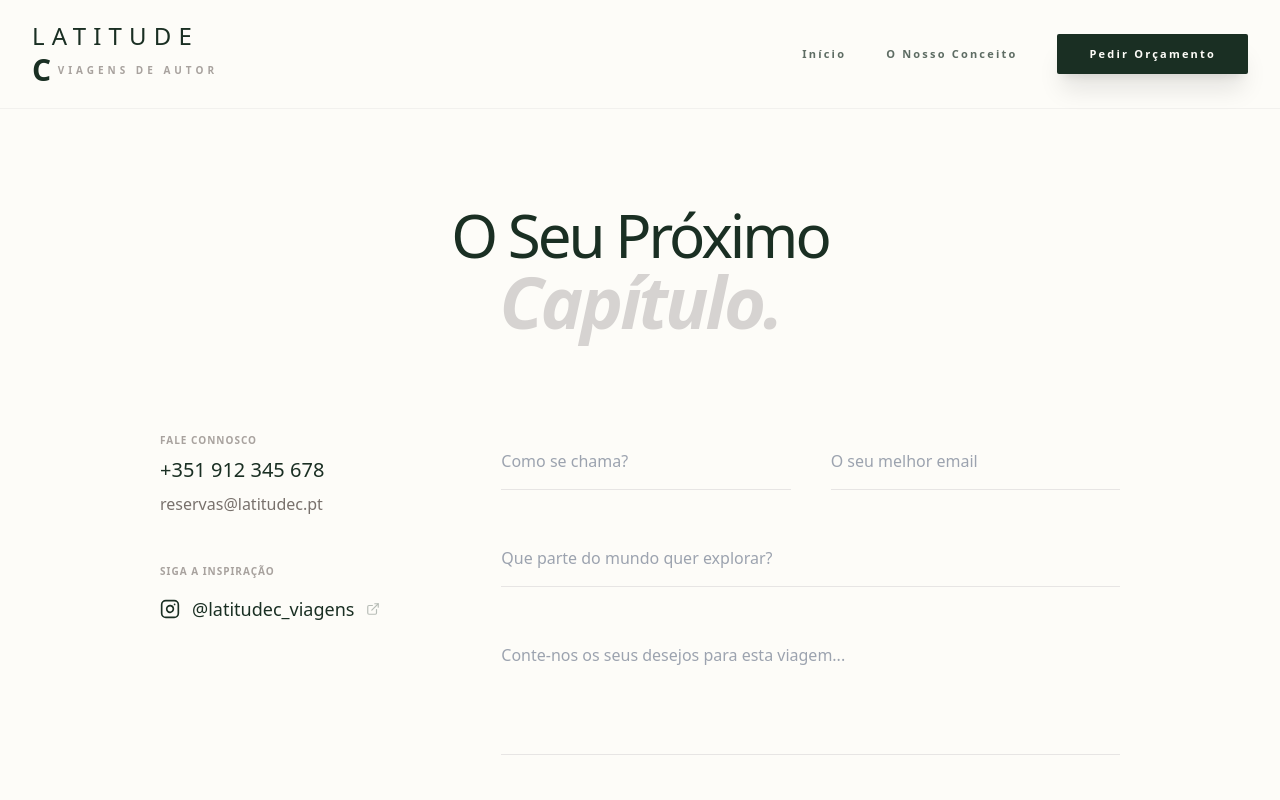
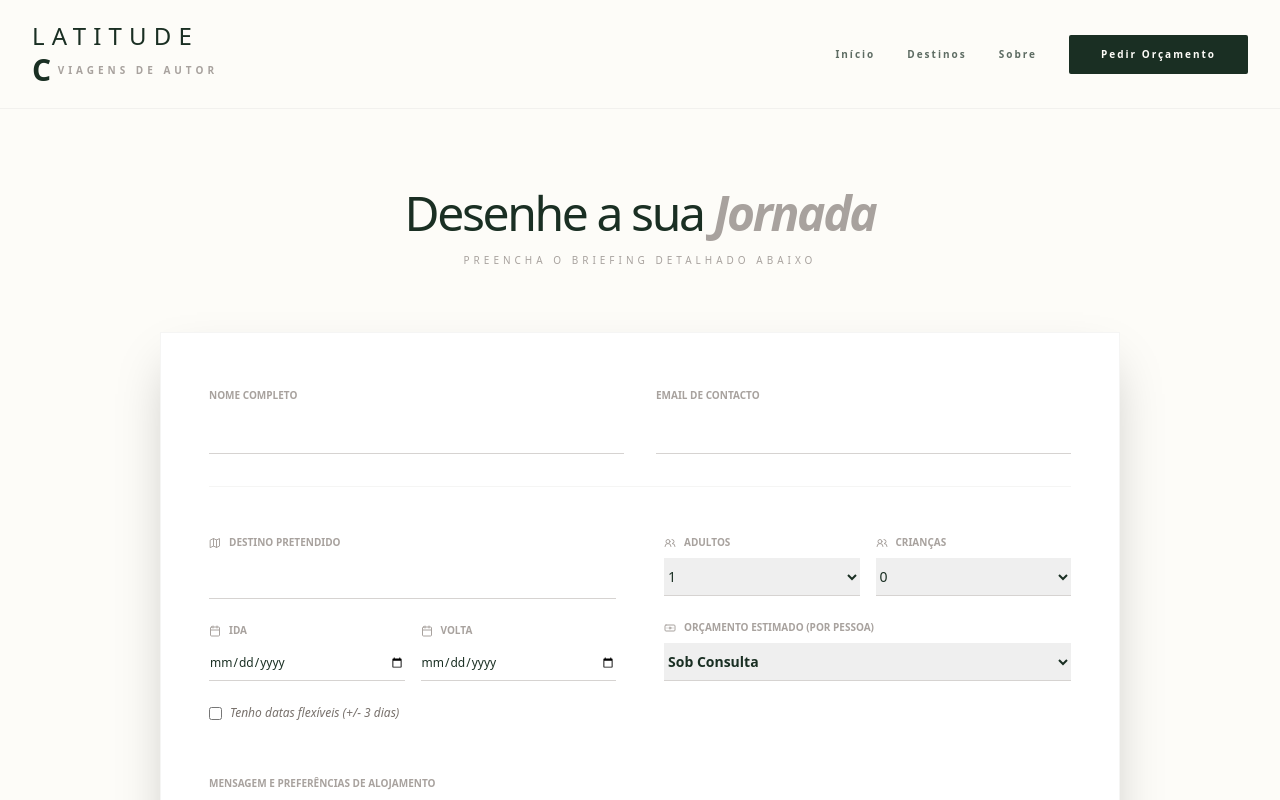
Before and after one commit to mondegobike/AgenciaViagem, a React (Vite) app: page / in a window 1280 px wide. Both pictures are taken after a click on the button "Pedir Orçamento". Shown: the top 800 px of the page. Built offline with nearby package versions, Linux system fonts and the light colour scheme.

Commit message:
Update App.jsx

```diff
--- a/src/App.jsx
+++ b/src/App.jsx
@@ -1,22 +1,36 @@
 import React, { useState, useEffect } from 'react';
-import { Compass, Phone, Mail, Instagram, Star, Send, Globe, Map, ChevronRight, Users, ExternalLink, ShieldCheck, Camera, Quote } from 'lucide-react';
+import { Compass, Phone, Mail, Instagram, Star, Send, Globe, Map, ChevronRight, Users, ExternalLink, ShieldCheck, Camera, Quote, Calendar, Users2, Banknote, CheckCircle2 } from 'lucide-react';
 
 function App() {
   const [page, setPage] = useState('home');
-  const [formData, setFormData] = useState({ nome: '', email: '', destino: '', mensagem: '' });
+  const [formData, setFormData] = useState({
+    nome: '', email: '', destino: '',
+    inicio: '', fim: '', flexivel: false,
+    adultos: '2', criancas: '0',
+    budget: 'Sob Consulta', mensagem: ''
+  });
 
   const instagramUrl = "https://www.instagram.com/latitudec_viagens/";
 
-  useEffect(() => {
-    window.scrollTo(0, 0);
-  }, [page]);
+  useEffect(() => { window.scrollTo(0, 0); }, [page]);
 
   const handleFormSubmit = (e) => {
     e.preventDefault();
-    alert(`Mensagem recebida! Analisaremos o seu roteiro em breve.`);
+    // Lógica de Backend: Construir o corpo do email
+    const subject = encodeURIComponent(`Novo Pedido de Orçamento: ${formData.destino} - ${formData.nome}`);
+    const body = encodeURIComponent(`
+Nome: ${formData.nome}
+Email: ${formData.email}
+Destino: ${formData.destino}
+Datas: ${formData.inicio} a ${formData.fim} (Flexível: ${formData.flexivel ? 'Sim' : 'Não'})
+Viajantes: ${formData.adultos} Adultos, ${formData.criancas} Crianças
+Budget Estimado: ${formData.budget}
+Mensagem: ${formData.mensagem}
+    `);
+
+    window.location.href = `mailto:reservas@latitudec.pt?subject=${subject}&body=${body}`;
   };
 
-  // --- COMPONENTE NAVBAR ---
   const Navbar = () => (
     <nav className="bg-[#FDFCF8]/95 backdrop-blur-md sticky top-0 z-50 border-b border-stone-200/50">
       <div className="max-w-7xl mx-auto px-8 py-5 flex justify-between items-center">
@@ -27,157 +41,162 @@ function App() {
             <span className="ml-2 text-[10px] tracking-[0.4em] font-bold text-stone-400 uppercase">Viagens de Autor</span>
           </div>
         </div>
-        <div className="hidden md:flex items-center gap-10 text-[11px] font-bold uppercase tracking-[0.2em] text-[#1A2F23]/70">
-          <button onClick={() => setPage('home')} className={page === 'home' ? 'text-[#1A2F23] border-b border-[#1A2F23]' : 'hover:text-[#1A2F23]'}>Início</button>
-          <button onClick={() => setPage('quem-somos')} className={page === 'quem-somos' ? 'text-[#1A2F23] border-b border-[#1A2F23]' : 'hover:text-[#1A2F23]'}>O Nosso Conceito</button>
-          <button onClick={() => setPage('contacto')} className="bg-[#1A2F23] text-[#FDFCF8] px-8 py-3 rounded-sm hover:scale-105 transition-all duration-300 shadow-xl">Pedir Orçamento</button>
+        <div className="hidden md:flex items-center gap-8 text-[10px] font-bold uppercase tracking-[0.2em] text-[#1A2F23]/70">
+          <button onClick={() => setPage('home')} className={page === 'home' ? 'text-[#1A2F23] border-b-2 border-[#1A2F23]' : ''}>Início</button>
+          <button onClick={() => setPage('destinos')} className={page === 'destinos' ? 'text-[#1A2F23] border-b-2 border-[#1A2F23]' : ''}>Destinos</button>
+          <button onClick={() => setPage('quem-somos')} className={page === 'quem-somos' ? 'text-[#1A2F23] border-b-2 border-[#1A2F23]' : ''}>Sobre</button>
+          <button onClick={() => setPage('contacto')} className="bg-[#1A2F23] text-[#FDFCF8] px-8 py-3 rounded-sm hover:bg-black transition-all">Pedir Orçamento</button>
         </div>
       </div>
     </nav>
   );
 
   return (
-    <div className="min-h-screen bg-[#FDFCF8] font-sans text-[#1A2F23] selection:bg-[#1A2F23] selection:text-white">
+    <div className="min-h-screen bg-[#FDFCF8] font-sans text-[#1A2F23]">
       <Navbar />
 
-      {/* --- PÁGINA HOME --- */}
+      {/* PÁGINA HOME */}
       {page === 'home' && (
-        <div className="animate-in fade-in duration-1000">
-          {/* HERO */}
-          <header className="relative h-[90vh] flex items-center justify-center text-center px-6">
+        <div className="animate-in fade-in duration-700">
+          <header className="relative h-[85vh] flex items-center justify-center text-center px-6">
             <div className="absolute inset-0 z-0">
-              <img src="https://images.unsplash.com/photo-1473448912268-2022ce9509d8?q=80&w=2000" className="w-full h-full object-cover brightness-[0.75]" alt="Nature" />
-              <div className="absolute inset-0 bg-gradient-to-t from-[#FDFCF8] via-transparent to-transparent opacity-40" />
+              <img src="https://images.unsplash.com/photo-1504280390367-361c6d9f38f4?q=80&w=2000" className="w-full h-full object-cover brightness-[0.7]" alt="Hero" />
             </div>
-            <div className="relative z-10 max-w-5xl">
-              <span className="text-[10px] font-bold uppercase tracking-[0.5em] text-[#FDFCF8] mb-6 block">Premium Travel Experience</span>
-              <h1 className="text-6xl md:text-9xl font-light text-[#FDFCF8] mb-8 tracking-tighter leading-none">Descubra o <br /><span className="font-bold italic">Inexplorado.</span></h1>
-              <button onClick={() => setPage('contacto')} className="bg-[#FDFCF8] text-[#1A2F23] px-16 py-6 rounded-sm font-bold text-xs uppercase tracking-[0.3em] hover:bg-[#1A2F23] hover:text-[#FDFCF8] transition-all duration-500 shadow-2xl">Explorar Roteiros</button>
+            <div className="relative z-10 max-w-4xl">
+              <h1 className="text-5xl md:text-8xl font-light text-[#FDFCF8] mb-6 tracking-tight">Onde a alma <br /><span className="font-bold italic">se encontra.</span></h1>
+              <button onClick={() => setPage('destinos')} className="bg-[#FDFCF8] text-[#1A2F23] px-12 py-5 rounded-sm font-bold text-xs uppercase tracking-widest hover:bg-[#1A2F23] hover:text-[#FDFCF8] transition-all">Descobrir Roteiros</button>
             </div>
           </header>
-
-          {/* SECÇÃO DESTINOS DESTAQUE */}
-          <section className="py-32 px-8 max-w-7xl mx-auto">
-            <div className="flex flex-col md:flex-row justify-between items-end mb-16 gap-6">
-              <h2 className="text-4xl font-light tracking-tighter leading-none">Destinos com <br /><span className="font-bold italic text-stone-400">Curadoria Latitude C.</span></h2>
-              <p className="max-w-xs text-stone-500 text-sm font-light leading-relaxed">Seleccionamos lugares onde a alma do destino se mantém intacta.</p>
-            </div>
-            <div className="grid md:grid-cols-3 gap-8">
-              {[
-                { name: 'Islândia', img: 'https://images.unsplash.com/photo-1476610182048-b716b8518aae?q=80&w=800', desc: 'Fogo e Gelo' },
-                { name: 'Namíbia', img: 'https://images.unsplash.com/photo-1516426122078-c23e76319801?q=80&w=800', desc: 'Deserto Infinito' },
-                { name: 'Butão', img: 'https://images.unsplash.com/photo-1524491991490-a30953e1c7c5?q=80&w=800', desc: 'O Reino da Felicidade' }
-              ].map((dest, i) => (
-                <div key={i} className="group relative h-[500px] overflow-hidden cursor-pointer">
-                  <img src={dest.img} className="w-full h-full object-cover grayscale group-hover:grayscale-0 group-hover:scale-110 transition-all duration-1000" alt={dest.name} />
-                  <div className="absolute inset-0 bg-gradient-to-t from-[#1A2F23]/80 to-transparent flex flex-col justify-end p-8 text-[#FDFCF8]">
-                    <span className="text-[10px] uppercase tracking-widest opacity-60 mb-2">{dest.desc}</span>
-                    <h4 className="text-3xl font-bold tracking-tighter">{dest.name}</h4>
-                  </div>
-                </div>
-              ))}
-            </div>
-          </section>
-
-          {/* TESTEMUNHOS ESTILO MAGAZINE */}
-          <section className="bg-stone-100 py-32 px-8">
-            <div className="max-w-4xl mx-auto text-center space-y-12">
-              <Quote className="mx-auto h-12 w-12 text-[#1A2F23]/10" />
-              <p className="text-3xl md:text-5xl font-light italic text-stone-600 leading-tight">
-                "Uma viagem que mudou a nossa perspetiva sobre o mundo. O detalhe do roteiro foi simplesmente impecável."
-              </p>
-              <div className="flex flex-col items-center">
-                <div className="w-12 h-[1px] bg-stone-400 mb-4" />
-                <span className="text-xs font-bold uppercase tracking-[0.4em]">Família Martins, Exp. Namíbia</span>
-              </div>
-            </div>
-          </section>
         </div>
       )}
 
-      {/* --- PÁGINA QUEM SOMOS --- */}
-      {page === 'quem-somos' && (
-        <section className="py-24 px-8 max-w-6xl mx-auto animate-in fade-in slide-in-from-bottom-4">
-          <div className="grid md:grid-cols-2 gap-20 items-center">
-            <div className="space-y-10">
-              <h2 className="text-6xl font-light tracking-tighter leading-none">Mais que uma Agência, <br /><span className="font-bold italic">Uma Bússola.</span></h2>
-              <div className="space-y-6 text-stone-600 font-light text-lg leading-relaxed">
-                <p>A Latitude C nasceu da necessidade de viajantes que, como nós, já não se satisfazem com pacotes turísticos de catálogo.</p>
-                <p>O nosso trabalho é a <strong>Travel Curatorship</strong>: filtramos o mundo para lhe entregar apenas o que é autêntico, seguro e memorável.</p>
+      {/* PÁGINA DESTINOS */}
+      {page === 'destinos' && (
+        <section className="py-24 px-8 max-w-7xl mx-auto animate-in slide-in-from-bottom-4">
+          <h2 className="text-5xl font-light mb-16 tracking-tighter text-center">Roteiros de <span className="font-bold italic text-stone-400">Autor</span></h2>
+          <div className="grid md:grid-cols-2 gap-12">
+            {[
+              { title: 'Safari Privado Namíbia', price: 'Desde 4.500€', img: 'https://images.unsplash.com/photo-1516426122078-c23e76319801?q=80&w=1000' },
+              { title: 'Expedição Ártica Islândia', price: 'Desde 3.200€', img: 'https://images.unsplash.com/photo-1476610182048-b716b8518aae?q=80&w=1000' }
+            ].map((d, i) => (
+              <div key={i} className="group cursor-pointer">
+                <div className="relative h-96 overflow-hidden mb-6">
+                  <img src={d.img} className="w-full h-full object-cover group-hover:scale-105 transition-transform duration-700" alt={d.title} />
+                  <div className="absolute top-4 right-4 bg-white/90 px-4 py-2 text-[10px] font-bold uppercase tracking-widest">{d.price}</div>
+                </div>
+                <h3 className="text-2xl font-bold tracking-tighter mb-2">{d.title}</h3>
+                <button onClick={() => setPage('contacto')} className="text-xs font-bold uppercase tracking-widest border-b border-[#1A2F23] pb-1">Solicitar Detalhes</button>
               </div>
-              <div className="grid grid-cols-2 gap-8 pt-10">
-                <div className="flex flex-col gap-2">
-                  <ShieldCheck className="h-6 w-6 text-stone-400" />
-                  <span className="text-xs font-bold uppercase tracking-widest">Segurança Total</span>
-                </div>
-                <div className="flex flex-col gap-2">
-                  <Camera className="h-6 w-6 text-stone-400" />
-                  <span className="text-xs font-bold uppercase tracking-widest">Momentos Únicos</span>
-                </div>
-              </div>
-            </div>
-            <div className="relative">
-              <img src="https://images.unsplash.com/photo-1530789253516-608148c03d15?q=80&w=1200" className="rounded-sm shadow-2xl" alt="Travel design" />
-              <div className="absolute -top-10 -left-10 bg-[#1A2F23] p-12 text-[#FDFCF8] hidden lg:block">
-                <p className="text-4xl font-bold tracking-tighter">0%</p>
-                <p className="text-[10px] uppercase tracking-widest opacity-60">Turismo de Massa</p>
-              </div>
-            </div>
+            ))}
           </div>
         </section>
       )}
 
-      {/* --- PÁGINA CONTACTO/ORÇAMENTO --- */}
+      {/* PÁGINA QUEM SOMOS */}
+      {page === 'quem-somos' && (
+        <section className="py-24 px-8 max-w-4xl mx-auto text-center space-y-12 animate-in fade-in">
+          <h2 className="text-5xl font-light tracking-tighter">A Latitude C é a sua <br /><span className="font-bold italic">Curadoria de Confiança.</span></h2>
+          <div className="space-y-6 text-xl text-stone-600 font-light leading-relaxed">
+            <p>Não somos uma agência de massas. Somos arquitectos de momentos. Cada hotel, cada guia e cada transporte é testado pela nossa equipa.</p>
+            <p>O nosso foco é a exclusividade e a segurança, permitindo que se foque apenas em viver o destino.</p>
+          </div>
+          <img src="https://images.unsplash.com/photo-1522202176988-66273c2fd55f?q=80&w=1200" className="rounded-sm shadow-2xl grayscale" alt="Team" />
+        </section>
+      )}
+
+      {/* PÁGINA CONTACTO / ORÇAMENTO PRO */}
       {page === 'contacto' && (
-        <section className="py-24 px-8 max-w-5xl mx-auto">
-          <div className="text-center mb-24 space-y-4">
-            <h2 className="text-6xl font-light tracking-tighter leading-none">O Seu Próximo <br /><span className="font-bold italic text-stone-300 text-7xl">Capítulo.</span></h2>
+        <section className="py-20 px-8 max-w-5xl mx-auto animate-in slide-in-from-bottom-8">
+          <div className="text-center mb-16">
+            <h2 className="text-5xl font-light tracking-tighter mb-4">Desenhe a sua <span className="font-bold italic text-stone-400">Jornada</span></h2>
+            <p className="text-stone-400 text-[10px] uppercase tracking-[0.4em]">Preencha o briefing detalhado abaixo</p>
           </div>
-          <div className="grid md:grid-cols-3 gap-16">
-            <div className="space-y-12">
+
+          <form onSubmit={handleFormSubmit} className="grid md:grid-cols-2 gap-12 bg-white p-12 shadow-2xl border border-stone-100">
+            {/* Dados Pessoais */}
+            <div className="space-y-6 md:col-span-2 border-b border-stone-100 pb-8">
+               <div className="grid md:grid-cols-2 gap-8">
+                  <div className="space-y-2">
+                    <label className="text-[10px] uppercase font-bold text-stone-400">Nome Completo</label>
+                    <input type="text" className="w-full border-b border-stone-300 py-2 outline-none focus:border-[#1A2F23]" onChange={(e) => setFormData({...formData, nome: e.target.value})} required />
+                  </div>
+                  <div className="space-y-2">
+                    <label className="text-[10px] uppercase font-bold text-stone-400">Email de Contacto</label>
+                    <input type="email" className="w-full border-b border-stone-300 py-2 outline-none focus:border-[#1A2F23]" onChange={(e) => setFormData({...formData, email: e.target.value})} required />
+                  </div>
+               </div>
+            </div>
+
+            {/* Detalhes da Viagem */}
+            <div className="space-y-6">
               <div className="space-y-2">
-                <p className="text-[10px] uppercase font-bold text-stone-400 tracking-widest">Fale Connosco</p>
-                <p className="text-xl">+351 912 345 678</p>
-                <p className="text-stone-500">reservas@latitudec.pt</p>
+                <label className="text-[10px] uppercase font-bold text-stone-400 flex items-center gap-2"><Map size={12}/> Destino Pretendido</label>
+                <input type="text" className="w-full border-b border-stone-300 py-2 outline-none focus:border-[#1A2F23]" onChange={(e) => setFormData({...formData, destino: e.target.value})} required />
               </div>
-              <div className="space-y-4">
-                <p className="text-[10px] uppercase font-bold text-stone-400 tracking-widest">Siga a Inspiração</p>
-                <a href={instagramUrl} target="_blank" className="flex items-center gap-3 text-lg hover:text-stone-400 transition-all">
-                  <Instagram size={20}/> @latitudec_viagens <ExternalLink size={14} className="opacity-30" />
-                </a>
+
+              <div className="grid grid-cols-2 gap-4">
+                <div className="space-y-2">
+                  <label className="text-[10px] uppercase font-bold text-stone-400 flex items-center gap-2"><Calendar size={12}/> Ida</label>
+                  <input type="date" className="w-full border-b border-stone-300 py-2 outline-none text-xs" onChange={(e) => setFormData({...formData, inicio: e.target.value})} required />
+                </div>
+                <div className="space-y-2">
+                  <label className="text-[10px] uppercase font-bold text-stone-400 flex items-center gap-2"><Calendar size={12}/> Volta</label>
+                  <input type="date" className="w-full border-b border-stone-300 py-2 outline-none text-xs" onChange={(e) => setFormData({...formData, fim: e.target.value})} required />
+                </div>
+              </div>
+
+              <div className="flex items-center gap-2">
+                <input type="checkbox" id="flex" onChange={(e) => setFormData({...formData, flexivel: e.target.checked})} className="accent-[#1A2F23]" />
+                <label htmlFor="flex" className="text-xs text-stone-500 italic">Tenho datas flexíveis (+/- 3 dias)</label>
               </div>
             </div>
 
-            <form onSubmit={handleFormSubmit} className="md:col-span-2 space-y-10">
-              <div className="grid md:grid-cols-2 gap-10">
-                <input type="text" placeholder="Como se chama?" className="w-full border-b border-stone-200 py-4 bg-transparent outline-none focus:border-[#1A2F23] transition-all" required />
-                <input type="email" placeholder="O seu melhor email" className="w-full border-b border-stone-200 py-4 bg-transparent outline-none focus:border-[#1A2F23] transition-all" required />
+            <div className="space-y-6">
+              <div className="grid grid-cols-2 gap-4">
+                <div className="space-y-2">
+                  <label className="text-[10px] uppercase font-bold text-stone-400 flex items-center gap-2"><Users2 size={12}/> Adultos</label>
+                  <select className="w-full border-b border-stone-300 py-2 outline-none text-sm" onChange={(e) => setFormData({...formData, adultos: e.target.value})}>
+                    {[1,2,3,4,5,6].map(n => <option key={n} value={n}>{n}</option>)}
+                    <option value="7+">7+</option>
+                  </select>
+                </div>
+                <div className="space-y-2">
+                  <label className="text-[10px] uppercase font-bold text-stone-400 flex items-center gap-2"><Users2 size={12}/> Crianças</label>
+                  <select className="w-full border-b border-stone-300 py-2 outline-none text-sm" onChange={(e) => setFormData({...formData, criancas: e.target.value})}>
+                    {[0,1,2,3,4].map(n => <option key={n} value={n}>{n}</option>)}
+                  </select>
+                </div>
               </div>
-              <input type="text" placeholder="Que parte do mundo quer explorar?" className="w-full border-b border-stone-200 py-4 bg-transparent outline-none focus:border-[#1A2F23] transition-all" required />
-              <textarea placeholder="Conte-nos os seus desejos para esta viagem..." className="w-full border-b border-stone-200 py-4 bg-transparent outline-none focus:border-[#1A2F23] h-32 resize-none transition-all"></textarea>
+
+              <div className="space-y-2">
+                <label className="text-[10px] uppercase font-bold text-stone-400 flex items-center gap-2"><Banknote size={12}/> Orçamento Estimado (por pessoa)</label>
+                <select className="w-full border-b border-stone-300 py-2 outline-none text-sm font-semibold" onChange={(e) => setFormData({...formData, budget: e.target.value})}>
+                  <option>Sob Consulta</option>
+                  <option>1.500€ - 3.000€</option>
+                  <option>3.000€ - 5.000€</option>
+                  <option>+ 5.000€</option>
+                </select>
+              </div>
+            </div>
+
+            <div className="md:col-span-2 space-y-4">
+              <label className="text-[10px] uppercase font-bold text-stone-400">Mensagem e Preferências de Alojamento</label>
+              <textarea className="w-full border border-stone-200 p-4 h-32 outline-none focus:border-[#1A2F23] resize-none text-sm" placeholder="Ex: Preferência por hotéis boutique, interesse em gastronomia local..." onChange={(e) => setFormData({...formData, mensagem: e.target.value})}></textarea>
               <button type="submit" className="w-full bg-[#1A2F23] text-[#FDFCF8] py-6 font-bold uppercase tracking-[0.4em] text-xs hover:bg-black transition-all flex items-center justify-center gap-4">
-                <Send size={16}/> Enviar Pedido de Orçamento
+                <Send size={14}/> Gerar Pedido de Orçamento
               </button>
-            </form>
-          </div>
+            </div>
+          </form>
         </section>
       )}
 
-      {/* FOOTER PREMIUM */}
-      <footer className="pt-32 pb-16 px-8 border-t border-stone-200 mt-20">
-        <div className="max-w-7xl mx-auto flex flex-col items-center gap-12 text-center">
-          <div className="flex flex-col items-center">
-            <span className="text-3xl font-light tracking-[0.4em]">LATITUDE</span>
-            <span className="text-4xl font-black tracking-tighter">C</span>
-          </div>
-          <div className="flex gap-12 text-[10px] font-bold uppercase tracking-[0.3em] opacity-40">
-            <a href="#" className="hover:opacity-100 transition">Condições Gerais</a>
-            <a href="#" className="hover:opacity-100 transition">Política de Privacidade</a>
-            <a href="#" className="hover:opacity-100 transition">Livro de Reclamações</a>
-          </div>
-          <div className="w-full h-[1px] bg-stone-100" />
-          <p className="text-[10px] uppercase tracking-[0.5em] text-stone-400">© 2026 Latitude C • Curadoria de Viagens de Autor</p>
-        </div>
+      {/* FOOTER */}
+      <footer className="py-20 border-t border-stone-200 mt-20 text-center space-y-8">
+        <a href={instagramUrl} target="_blank" rel="noopener noreferrer" className="flex flex-col items-center gap-2 text-[#1A2F23] hover:opacity-50 transition-all">
+          <Instagram size={30} />
+          <span className="text-[10px] font-bold uppercase tracking-[0.3em]">Instagram @latitudec_viagens</span>
+        </a>
+        <p className="text-[10px] uppercase tracking-[0.6em] text-stone-400">Latitude C • Agência de Viagens de Autor • 2026</p>
       </footer>
     </div>
   );
```
